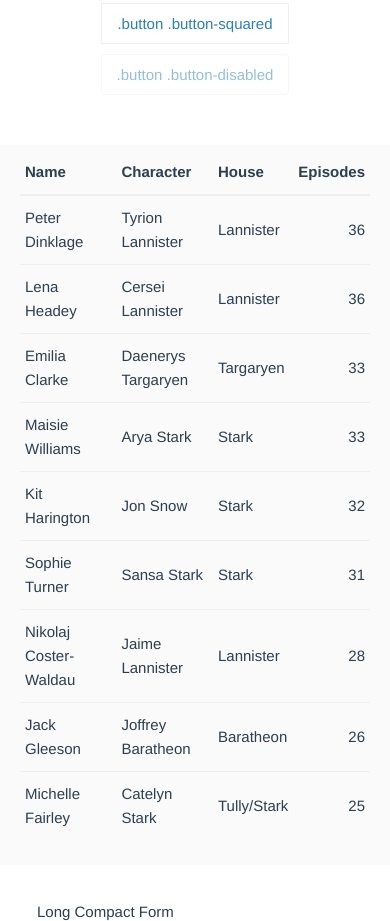
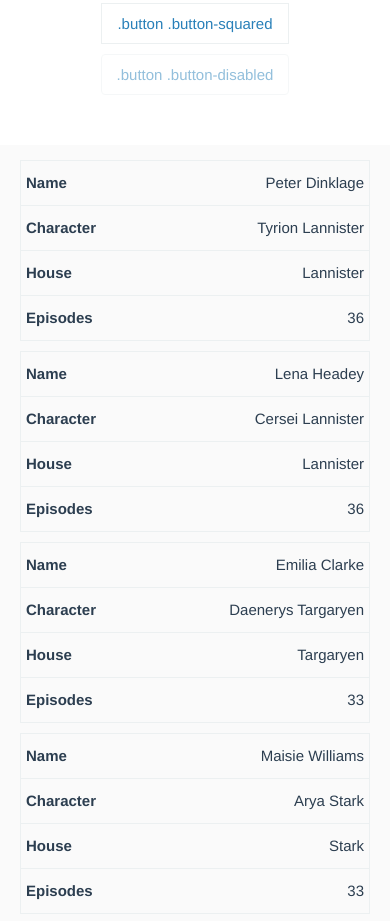
Before and after one commit to olumby/nameless, a plain HTML site: page index.html in a window 390 px wide. Shown: the part 2968-3889 px from the top of the page. Drawn offline with Linux system fonts and the light colour scheme.

Commit message:
update master

```diff
--- a/css/one.css
+++ b/css/one.css
@@ -900,6 +900,32 @@
 tr:last-child td {
   border-bottom: none;
 }
+@media screen and (max-width: 600px) {
+  table.responsive {
+    padding: 0;
+  }
+  table.responsive thead {
+    display: none;
+  }
+  table.responsive tr {
+    margin: 0.625rem 0rem;
+    display: block;
+    border: 1px solid #ecf0f1;
+  }
+  table.responsive td {
+    display: block;
+    text-align: right;
+    border-bottom: 1px solid #ecf0f1;
+  }
+  table.responsive td:last-child {
+    border-bottom: none;
+  }
+  table.responsive td:before {
+    content: attr(data-label);
+    float: left;
+    font-weight: bold;
+  }
+}
 /* Spacing
 –––––––––––––––––––––––––––––––––––––––––––––––––– */
 button,
@@ -1187,26 +1213,11 @@
 .container-fluid.grid .columns,
 .container-fluid.grid .column {
   padding: 10px;
-}
-.container-fluid.grid .columns:nth-child(1),
-.container-fluid.grid .column:nth-child(1) {
   background: #34495e;
 }
-.container-fluid.grid .columns:nth-child(2),
-.container-fluid.grid .column:nth-child(2) {
+.container-fluid.grid .columns:nth-child(2n),
+.container-fluid.grid .column:nth-child(2n) {
   background: #2c3e50;
-}
-.container-fluid.grid .columns:nth-child(3),
-.container-fluid.grid .column:nth-child(3) {
-  background: #34495e;
-}
-.container-fluid.grid .columns:nth-child(4),
-.container-fluid.grid .column:nth-child(4) {
-  background: #2c3e50;
-}
-.container-fluid.grid .columns:nth-child(5),
-.container-fluid.grid .column:nth-child(5) {
-  background: #34495e;
 }
 .container-fluid.buttons {
   padding: 40px;
--- a/index.html
+++ b/index.html
@@ -174,7 +174,7 @@
 
 <div class="container-fluid tables">
     <div class="eight columns push_two">
-        <table class="full-width">
+        <table class="full-width responsive">
             <thead>
                 <tr>
                     <th>Name</th>
@@ -185,58 +185,58 @@
             </thead>
             <tbody>
                 <tr>
-                    <td>Peter Dinklage</td>
-                    <td>Tyrion Lannister</td>
-                    <td>Lannister</td>
-                    <td class="text-right">36</td>
+                    <td data-label="Name">Peter Dinklage</td>
+                    <td data-label="Character">Tyrion Lannister</td>
+                    <td data-label="House">Lannister</td>
+                    <td data-label="Episodes" class="text-right">36</td>
                 </tr>
                 <tr>
-                    <td>Lena Headey</td>
-                    <td>Cersei Lannister</td>
-                    <td>Lannister</td>
-                    <td class="text-right">36</td>
+                    <td data-label="Name">Lena Headey</td>
+                    <td data-label="Character">Cersei Lannister</td>
+                    <td data-label="House">Lannister</td>
+                    <td data-label="Episodes" class="text-right">36</td>
                 </tr>
                 <tr>
-                    <td>Emilia Clarke</td>
-                    <td>Daenerys Targaryen</td>
-                    <td>Targaryen</td>
-                    <td class="text-right">33</td>
+                    <td data-label="Name">Emilia Clarke</td>
+                    <td data-label="Character">Daenerys Targaryen</td>
+                    <td data-label="House">Targaryen</td>
+                    <td data-label="Episodes" class="text-right">33</td>
                 </tr>
                 <tr>
-                    <td>Maisie Williams</td>
-                    <td>Arya Stark</td>
-                    <td>Stark</td>
-                    <td class="text-right">33</td>
+                    <td data-label="Name">Maisie Williams</td>
+                    <td data-label="Character">Arya Stark</td>
+                    <td data-label="House">Stark</td>
+                    <td data-label="Episodes" class="text-right">33</td>
                 </tr>
                 <tr>
-                    <td>Kit Harington</td>
-                    <td>Jon Snow</td>
-                    <td>Stark</td>
-                    <td class="text-right">32</td>
+                    <td data-label="Name">Kit Harington</td>
+                    <td data-label="Character">Jon Snow</td>
+                    <td data-label="House">Stark</td>
+                    <td data-label="Episodes" class="text-right">32</td>
                 </tr>
                 <tr>
-                    <td>Sophie Turner</td>
-                    <td>Sansa Stark</td>
-                    <td>Stark</td>
-                    <td class="text-right">31</td>
+                    <td data-label="Name">Sophie Turner</td>
+                    <td data-label="Character">Sansa Stark</td>
+                    <td data-label="House">Stark</td>
+                    <td data-label="Episodes" class="text-right">31</td>
                 </tr>
                 <tr>
-                    <td>Nikolaj Coster-Waldau</td>
-                    <td>Jaime Lannister</td>
-                    <td>Lannister</td>
-                    <td class="text-right">28</td>
+                    <td data-label="Name">Nikolaj Coster-Waldau</td>
+                    <td data-label="Character">Jaime Lannister</td>
+                    <td data-label="House">Lannister</td>
+                    <td data-label="Episodes" class="text-right">28</td>
                 </tr>
                 <tr>
-                    <td>Jack Gleeson</td>
-                    <td>Joffrey Baratheon</td>
-                    <td>Baratheon</td>
-                    <td class="text-right">26</td>
+                    <td data-label="Name">Jack Gleeson</td>
+                    <td data-label="Character">Joffrey Baratheon</td>
+                    <td data-label="House">Baratheon</td>
+                    <td data-label="Episodes" class="text-right">26</td>
                 </tr>
                 <tr>
-                    <td>Michelle Fairley</td>
-                    <td>Catelyn Stark</td>
-                    <td>Tully/Stark</td>
-                    <td class="text-right">25</td>
+                    <td data-label="Name">Michelle Fairley</td>
+                    <td data-label="Character">Catelyn Stark</td>
+                    <td data-label="House">Tully/Stark</td>
+                    <td data-label="Episodes" class="text-right">25</td>
                 </tr>
             </tbody>
         </table>
```
